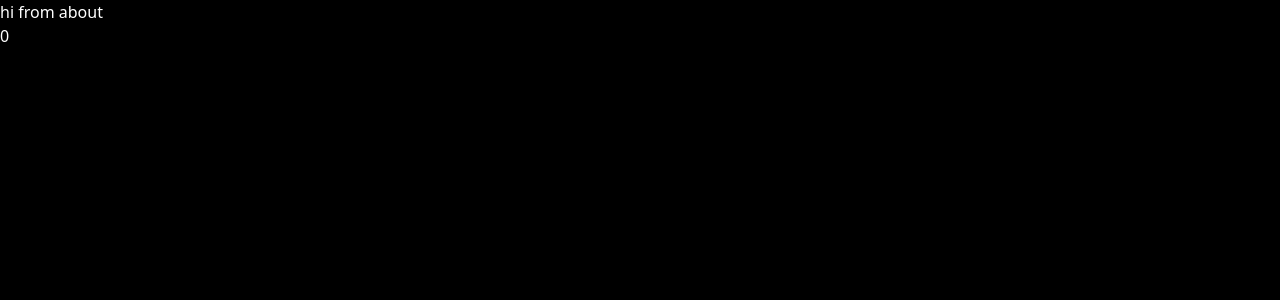
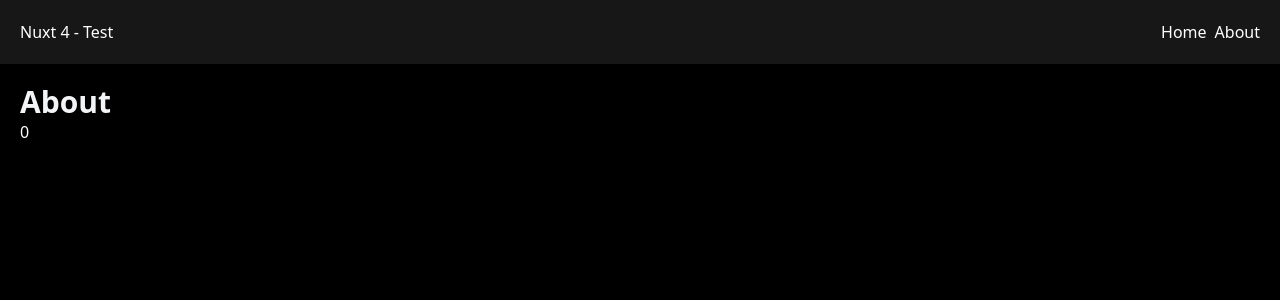
Before and after one commit to KJLEscoto/nuxt-4-test, a Nuxt app: page /about in a window 1280 px wide. Shown: the top 300 px of the page. Built offline with nearby package versions, Linux system fonts and the light colour scheme.

Commit message:
layouts and components added

```diff
--- a/app/app.vue
+++ b/app/app.vue
@@ -1,6 +1,8 @@
 <template>
   <div>
     <NuxtRouteAnnouncer />
-    <NuxtPage />
+    <NuxtLayout>
+      <NuxtPage />
+    </NuxtLayout>
   </div>
 </template>
--- /dev/null
+++ b/app/components/NavBar.vue
@@ -0,0 +1,14 @@
+<template>
+  <nav class="flex items-center justify-between p-5 bg-neutral-900">
+    <div>Nuxt 4 - Test</div>
+
+    <ul class="flex gap-2">
+      <li>
+        <NuxtLink to="/">Home</NuxtLink>
+      </li>
+      <li>
+        <NuxtLink to="/about">About</NuxtLink>
+      </li>
+    </ul>
+  </nav>
+</template>
--- /dev/null
+++ b/app/components/PageTitle.vue
@@ -0,0 +1,16 @@
+<template>
+  <div class="text-3xl font-black" :class="props.colorClass">
+    <slot />
+  </div>
+</template>
+
+
+<script lang="ts" setup>
+interface PageTitleProps {
+    colorClass?: string;
+}
+
+const props = withDefaults(defineProps<PageTitleProps>(), {
+    colorClass: 'text-gray-100'
+});
+</script>
--- /dev/null
+++ b/app/layouts/default.vue
@@ -0,0 +1,5 @@
+<template>
+  <NavBar />
+
+  <slot />
+</template>
--- /dev/null
+++ b/app/layouts/profiles.vue
@@ -0,0 +1,4 @@
+<template>
+  <div class="w-screen bg-blue-950 p-4"></div>
+  <slot />
+</template>
--- a/app/pages/about.vue
+++ b/app/pages/about.vue
@@ -1,7 +1,7 @@
 <template>
-  <div>hi from about</div>
+  <div class="p-5">
+    <PageTitle>About</PageTitle>
 
-  <div>
     <span>
       {{ counter }}
     </span>
--- a/app/pages/index.vue
+++ b/app/pages/index.vue
@@ -1,8 +1,6 @@
 <template>
   <div class="p-5">
-    <div class="text-5xl font-bold">hi from index</div>
-    <NuxtLink to="/about">about</NuxtLink>
-
+    <PageTitle>Welcome</PageTitle>
     <div class="flex items-center gap-4">
       <span>
         {{ counter }}
@@ -15,9 +13,7 @@
       </button>
     </div>
 
-    <p v-if="pending">
-      loading..
-    </p>
+    <p v-if="pending">loading..</p>
 
     <p v-if="error">ERROR OCCURED. {{ error.data?.message }}</p>
 
@@ -41,5 +37,5 @@ useHead({
 // useState()
 const counter = useState<number>("count", () => 0);
 
-const { data, pending, error } = useFetch("/api/hello", {server: false});
+const { data, pending, error } = useFetch("/api/hello", { server: false });
 </script>
--- a/app/pages/profiles/[profileId].vue
+++ b/app/pages/profiles/[profileId].vue
@@ -6,4 +6,8 @@
 
 <script lang="ts" setup>
 const profileId = useRoute().params.profileId;
+
+definePageMeta({
+  layout: "profiles",
+});
 </script>
```
